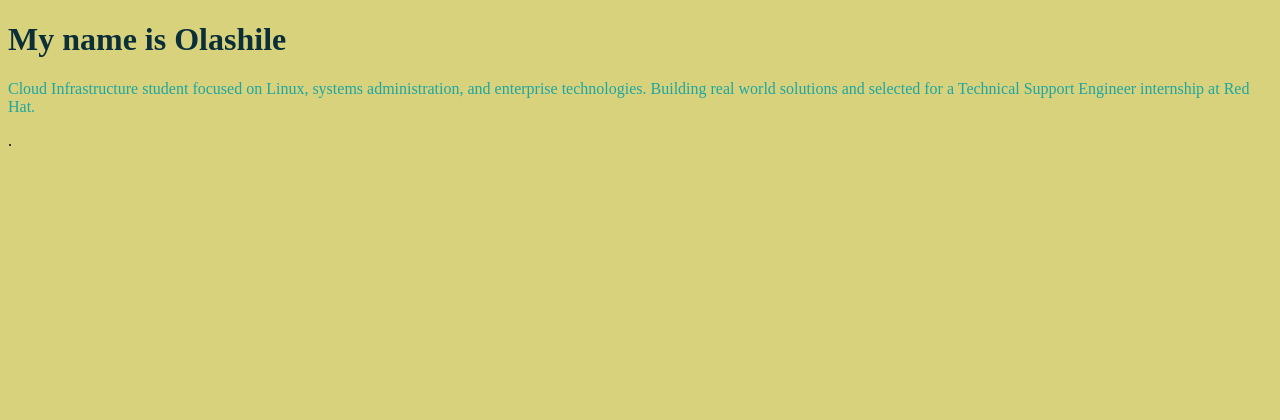
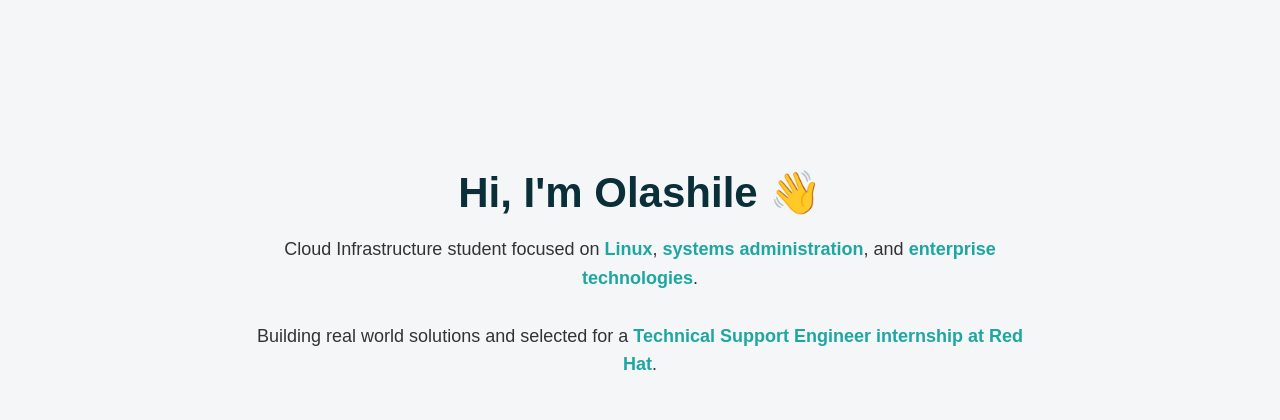
Before and after one commit to raymondshile/raymondshile.github.io, a plain HTML site: page index.html in a window 1280 px wide. Drawn offline with Linux system fonts and the light colour scheme.

Commit message:
Revise index.html for updated content and styling

```diff
--- a/index.html
+++ b/index.html
@@ -1,27 +1,55 @@
-<!doctype html>
+
+  <!DOCTYPE html>
 <html lang="en">
 <head>
   <meta charset="UTF-8" />
-        <title>Welcome to Ola's world</title>
+  <title>Olashile | Cloud Infrastructure</title>
+
   <style>
     body {
-                background-color: #d8d27c;
+      margin: 0;
+      font-family: Arial, sans-serif;
+      background-color: #f4f6f8;
+    }
+
+    .container {
+      max-width: 800px;
+      margin: 120px auto;
+      text-align: center;
+      padding: 20px;
     }
 
     h1 {
       color: #0b2f39;
+      font-size: 42px;
+      margin-bottom: 15px;
     }
 
     p {
+      color: #333;
+      font-size: 18px;
+      line-height: 1.6;
+    }
+
+    .highlight {
       color: #1ea6a1;
+      font-weight: bold;
     }
   </style>
 </head>
+
 <body>
-        <h1>My name is Olashile</h1>
+  <div class="container">
+    <h1>Hi, I'm Olashile 👋</h1>
 
-        <p>Cloud Infrastructure student focused on Linux, systems administration, and enterprise technologies.
-      Building real world solutions and selected for a Technical Support Engineer internship at Red Hat.
-    </p>.</p>
+    <p>
+      Cloud Infrastructure student focused on <span class="highlight">Linux</span>,
+      <span class="highlight">systems administration</span>, and
+      <span class="highlight">enterprise technologies</span>.
+      <br><br>
+      Building real world solutions and selected for a
+      <span class="highlight">Technical Support Engineer internship at Red Hat</span>.
+    </p>
+  </div>
 </body>
 </html>
```
Lines whose indentation alone changed are shown as unchanged.
